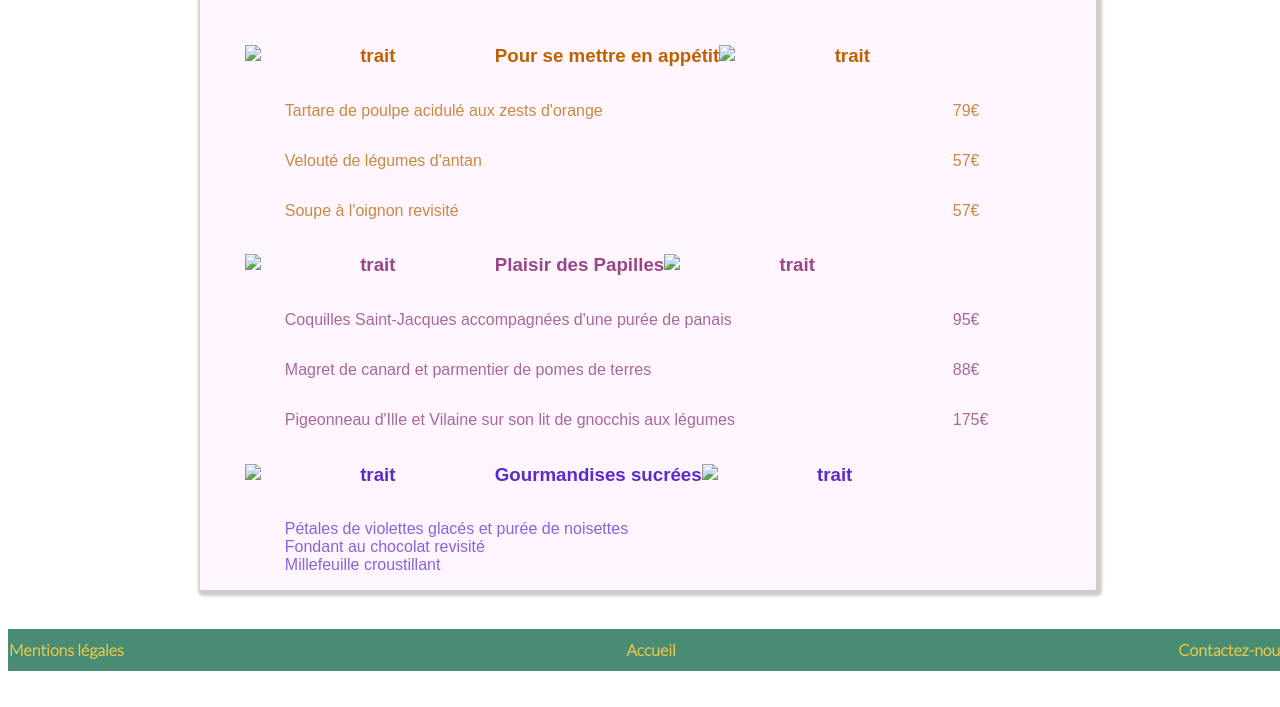
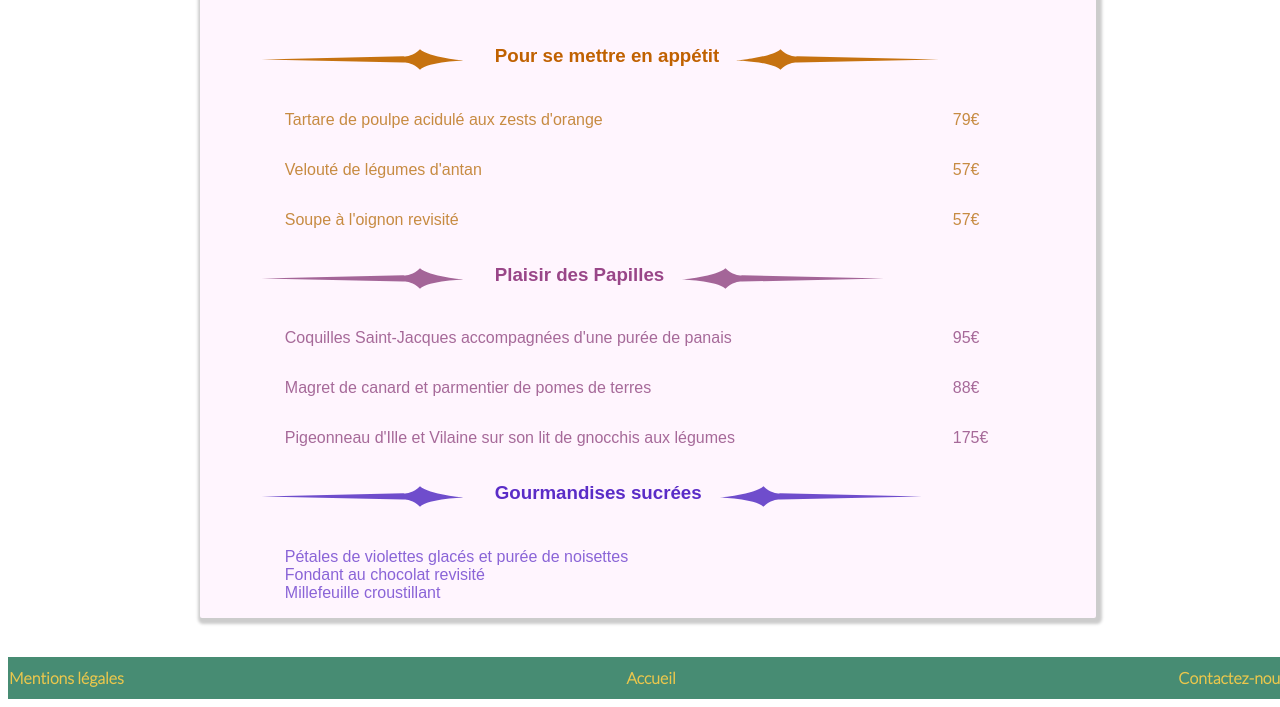
Before and after one commit to Yonca-Yilmaz/Ohmyfood, a plain HTML site: page menu2.html in a window 1280 px wide. Shown: the part 152-859 px from the top of the page. Before the commit the page ends 831 px from the top, so only its background shows below. Drawn offline with Linux system fonts and the light colour scheme; a web font is replaced by a local one.

Commit message:
Update menu2.html

```diff
--- a/menu2.html
+++ b/menu2.html
@@ -28,7 +28,7 @@
      <div class="plats">
 
 
-      <h3 class="titre1"><img src="../projet3/images/chicgauche1.svg" alt="trait"><span class="underline">Pour se mettre en appétit</span><img src="../projet3/images/chicdroit1.svg" alt="trait"> </h3>
+      <h3 class="titre1"><img src="images/chicgauche1.svg" alt="trait"><span class="underline">Pour se mettre en appétit</span><img src="images/chicdroit1.svg" alt="trait"> </h3>
             <div class="appétit">
 
                   <ul>
@@ -46,7 +46,7 @@
 
            </div>
 
-           <h3 class="titre2"><img src="../projet3/images/chicgauche2.svg" alt="trait"> <span class="underline">Plaisir des Papilles</span><img src="../projet3/images/chicdroit2.svg" alt="trait"> </h3>
+           <h3 class="titre2"><img src="images/chicgauche2.svg" alt="trait"> <span class="underline">Plaisir des Papilles</span><img src="images/chicdroit2.svg" alt="trait"> </h3>
              <div class="papilles">
                  <ul>
                    <li class="nomplat">Coquilles Saint-Jacques accompagnées d'une purée de panais</li>
@@ -62,7 +62,7 @@
                  </ul>
              </div>
 
-             <h3 class ="titre3"><img src="../projet3/images/chicgauche3.svg" alt="trait"><span class="underline">Gourmandises sucrées</span><img src="../projet3/images/chicdroit3.svg" alt="trait"> </h3>
+             <h3 class ="titre3"><img src="images/chicgauche3.svg" alt="trait"><span class="underline">Gourmandises sucrées</span><img src="images/chicdroit3.svg" alt="trait"> </h3>
              <div class="gourmandises">
                  <ul>
                  <li class="nomplat">Pétales de violettes glacés et purée de noisettes</li>
```
